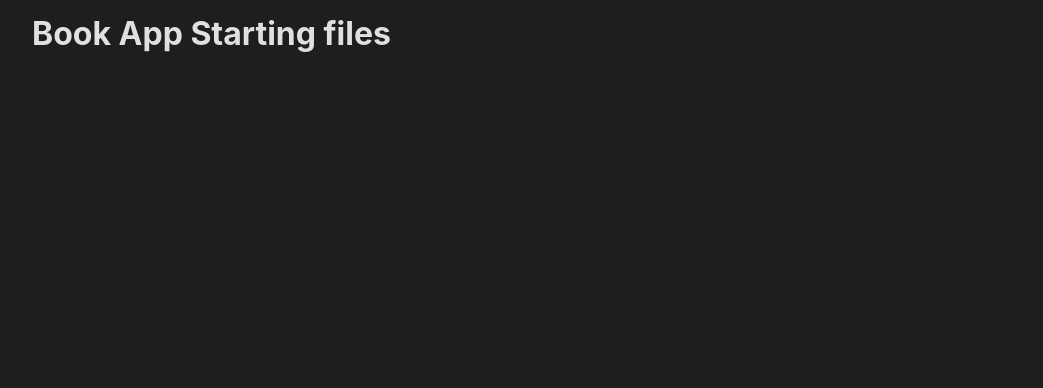
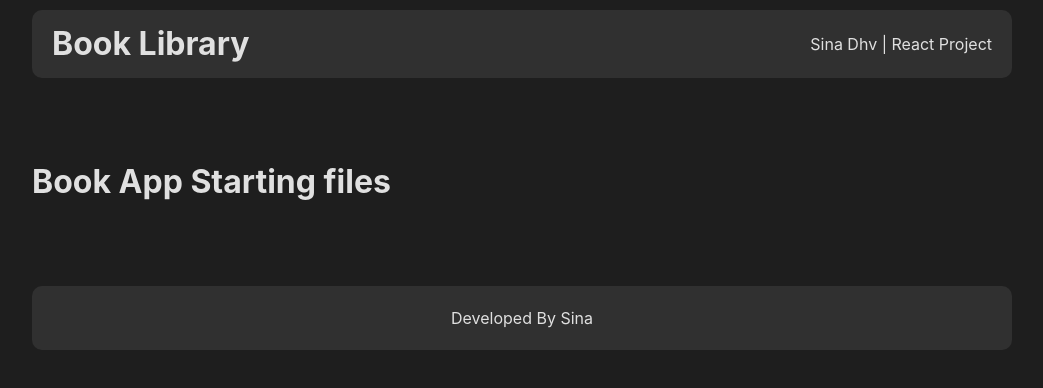
Before and after one commit to Sinadhv/library-react, a React (Vite) app: page / in a window 1280 px wide. Shown: the top 388 px of the page, without its empty margins (118-1161 px from the left). Built offline with nearby package versions, Linux system fonts and the light colour scheme.

Commit message:
create layout of project
header and footer and create layout component

```diff
--- a/src/App.jsx
+++ b/src/App.jsx
@@ -1,8 +1,10 @@
+import Layout from "./layouts/Layout";
+
 function App() {
   return (
-    <>
+    <Layout>
       <h1>Book App Starting files</h1>
-    </>
+    </Layout>
   );
 }
 
--- a/src/constants/mockData.js
+++ b/src/constants/mockData.js
@@ -102,7 +102,7 @@ const books = [
     id: "010",
     author: "Samuel Beckett",
     country: "Republic of Ireland",
-    image: img10,
+    image: img10 ,
     language: "French",
     link: "https://en.wikipedia.org/wiki/Molloy_(novel)\n",
     pages: 256,
--- /dev/null
+++ b/src/layouts/Layout.jsx
@@ -0,0 +1,18 @@
+import styles from './Layout.module.css'
+
+
+function Layout({children}) {
+  return (
+    <>
+    <header className={styles.header}>
+     <h1>Book Library</h1>
+     <p>Sina Dhv | React Project</p>
+    </header>
+    {children}
+    <footer className={styles.footer}><p>Developed By Sina</p></footer>
+
+    </>
+  )
+}
+
+export default Layout
--- /dev/null
+++ b/src/layouts/Layout.module.css
@@ -0,0 +1,17 @@
+.header {
+ display: flex;
+ align-items: center;
+ justify-content: space-between;
+ background-color: #303030;
+ padding: 10px 20px;
+ margin-bottom: 80px;
+ border-radius: 10px;
+}
+
+.footer {
+ text-align: center;
+ background-color: #303030;
+ padding: 20px;
+ margin-top: 80px;
+ border-radius: 10px;
+}
```
